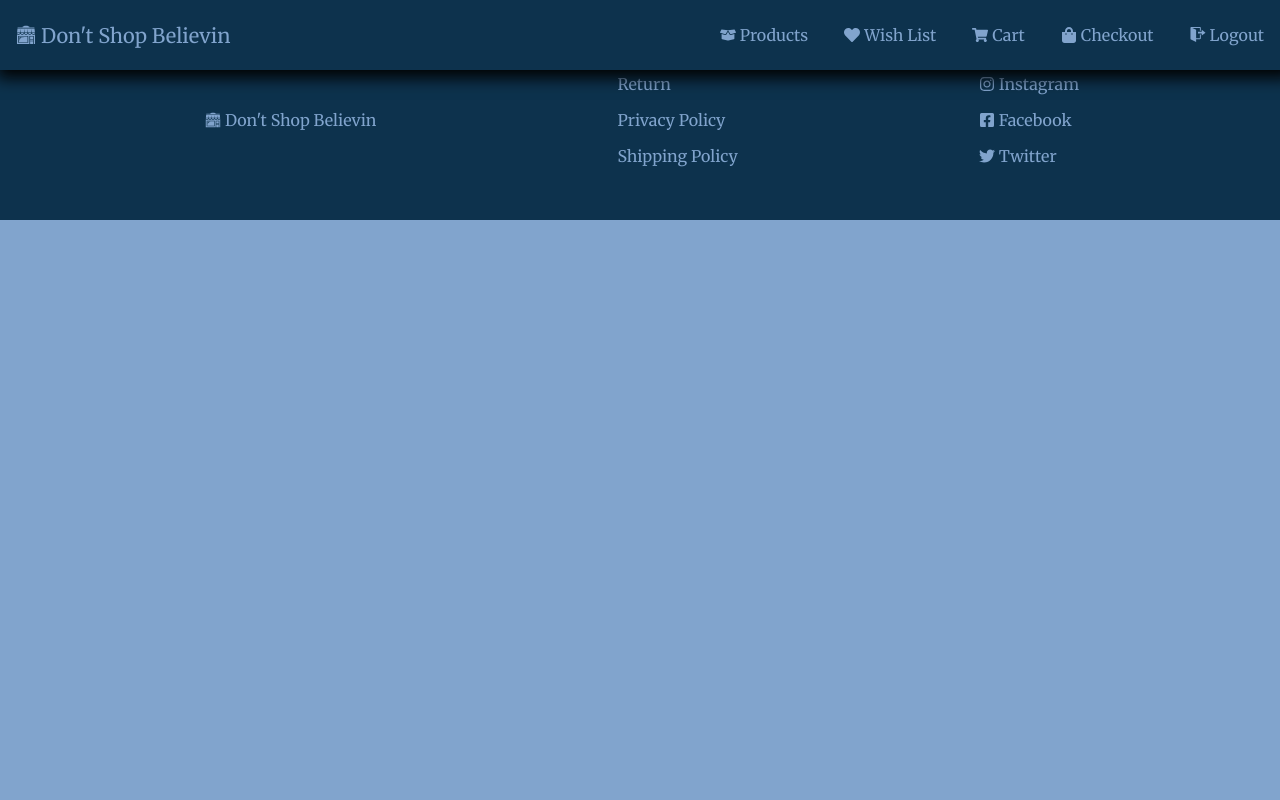
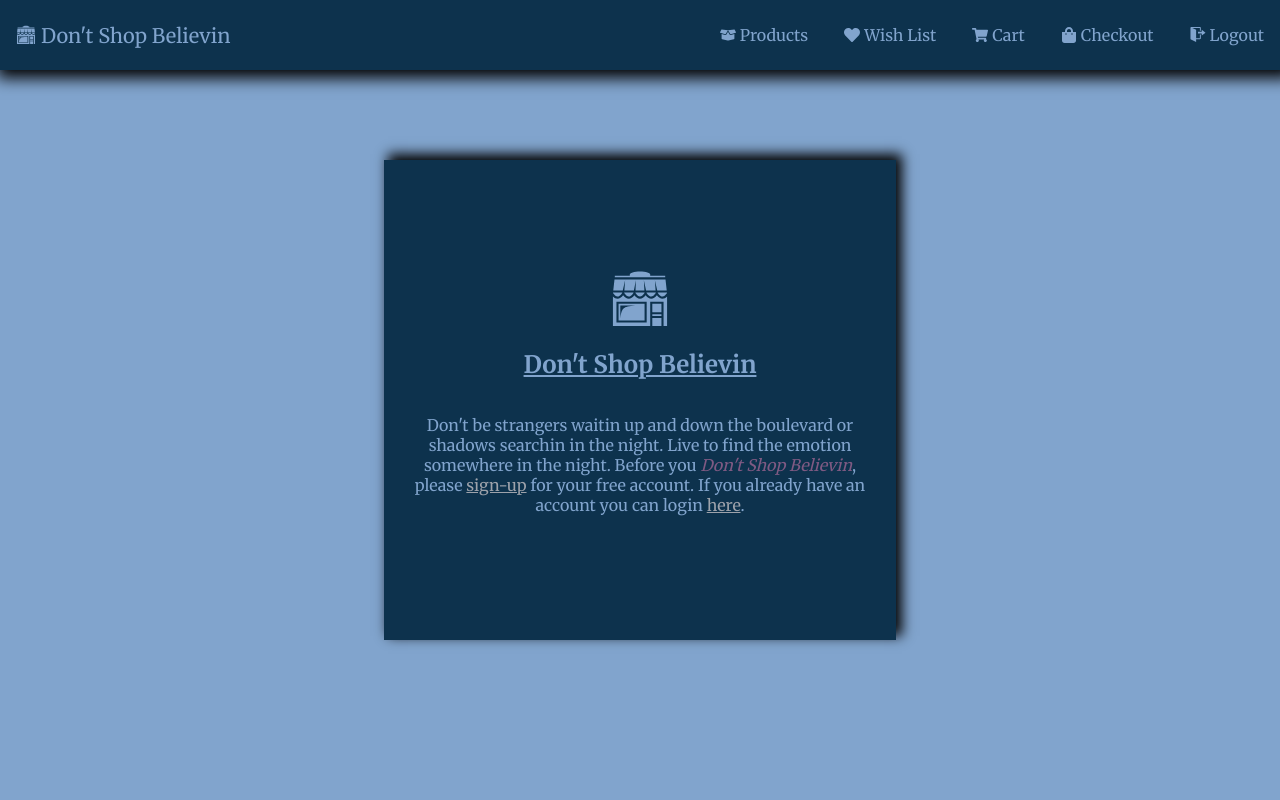
Before and after one commit to Aim4dabush/dont-shop-believin, a React (Create React App) app: page / in a window 1280 px wide. Shown: the top 800 px of the page. Built offline with nearby package versions, Linux system fonts and the light colour scheme.

Commit message:
finished Welcome Page

```diff
--- a/src/pages/Welcome/Welcome.js
+++ b/src/pages/Welcome/Welcome.js
@@ -1,7 +1,33 @@
-import React from "react";
+//components
+import { GiShop } from "react-icons/gi";
+import { NavLink } from "react-router-dom";
+
+//styles
+import styles from "./Welcome.module.scss";
 
 const Welcome = () => {
-  return <div>Welcome</div>;
+  return (
+    <section className={styles.container}>
+      <div className={styles.card}>
+        <GiShop className={styles.icon} />
+        <h2 className={styles.title}>Don't Shop Believin</h2>
+        <p className={styles.message}>
+          Don't be strangers waitin up and down the boulevard or shadows
+          searchin in the night. Live to find the emotion somewhere in the
+          night. Before you{" "}
+          <span className={styles.brand}>Don't Shop Believin</span>, please{" "}
+          <NavLink className={styles.link} to="/signup">
+            sign-up
+          </NavLink>{" "}
+          for your free account. If you already have an account you can login{" "}
+          <NavLink className={styles.link} to="/login">
+            here
+          </NavLink>
+          .
+        </p>
+      </div>
+    </section>
+  );
 };
 
 export default Welcome;
--- /dev/null
+++ b/src/pages/Welcome/Welcome.module.scss
@@ -0,0 +1,41 @@
+@import "../../style-variables/variables.scss";
+
+.container {
+  align-items: center;
+  display: flex;
+  height: 100vh;
+  justify-content: center;
+
+  .card {
+    align-items: center;
+    background-color: $secondary;
+    box-shadow: 5px -5px 12px 1px $shadow;
+    display: flex;
+    flex-direction: column;
+    justify-content: center;
+    height: 60%;
+    padding: 1.5em;
+    width: 40%;
+
+    .icon {
+      font-size: 60px;
+    }
+
+    .message {
+      text-align: center;
+
+      .brand {
+        color: $error;
+        font-style: italic;
+      }
+
+      .link {
+        color: $link;
+      }
+    }
+
+    .title {
+      text-decoration: underline;
+    }
+  }
+}
--- a/src/style-variables/variables.scss
+++ b/src/style-variables/variables.scss
@@ -1,7 +1,7 @@
 @import url("https://fonts.googleapis.com/css2?family=Merriweather:wght@400;700;900&display=swap");
 
 //colors
-$card: #9da2ab;
+$link: #9da2ab;
 $error: #7f5a83;
 $primary: #81a4cd;
 $secondary: #0d324d;
```
